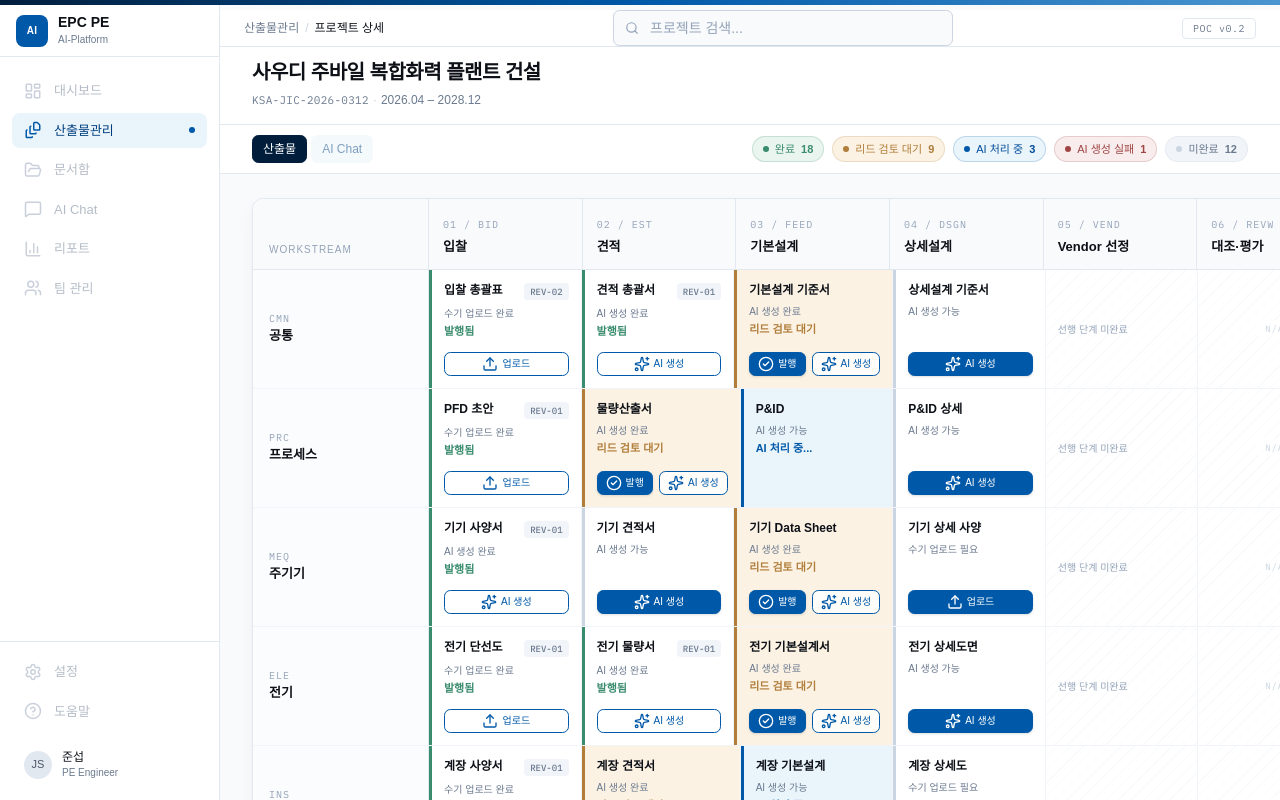
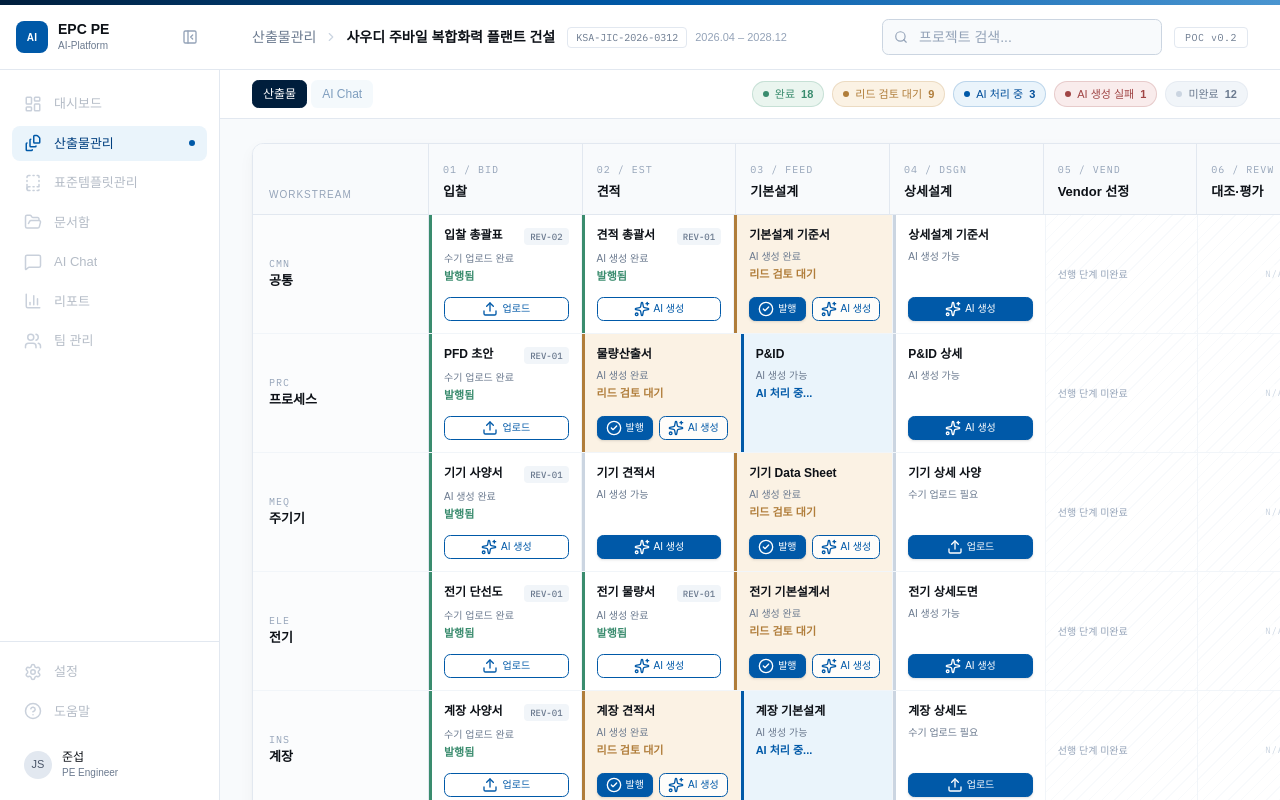
Before and after one commit to junseopsan/depe-aiplatform-frontend, a Next.js app: page /projects/1 in a window 1280 px wide. Built offline with nearby package versions, Linux system fonts and the light colour scheme; a web font is replaced by a local one.

Commit message:
feat: 레이아웃 구조 개선 — 사이드바 접기, 헤더 프로젝트 정보 통합, 레전드 sticky
Co-Authored-By: Claude Opus 4.6 (1M context) <noreply@anthropic.com>

```diff
--- a/src/features/project-detail/components/AppHeader.tsx
+++ b/src/features/project-detail/components/AppHeader.tsx
@@ -1,20 +1,34 @@
 'use client'
 
-import { Search } from 'lucide-react'
+import { Search, ChevronRight } from 'lucide-react'
 import { Input } from '@/components/ui/UiInput'
+import type { Project } from '../types/project-detail.types'
 
-export function AppHeader() {
+type AppHeaderProps = {
+  project: Project
+}
+
+export function AppHeader({ project }: AppHeaderProps) {
   return (
-    <header className="sticky top-[5px] z-40 flex h-[52px] items-center justify-between border-b border-border bg-card px-6">
-      {/* Breadcrumb */}
-      <div className="flex items-center gap-1.5 text-xs">
-        <span className="text-muted-foreground">산출물관리</span>
-        <span className="text-[var(--gray-300)]">/</span>
-        <span className="font-medium text-foreground">프로젝트 상세</span>
+    <header className="flex flex-1 items-center justify-between bg-card px-8 py-3.5">
+      {/* Breadcrumb + Project info */}
+      <div className="flex items-center gap-2">
+        <span className="text-sm text-muted-foreground">산출물관리</span>
+        <ChevronRight size={14} className="text-[var(--gray-300)]" />
+        <span className="text-sm font-semibold text-foreground">
+          {project.name}
+        </span>
+        <span className="ml-1 rounded border border-border px-2 py-0.5 font-mono text-[10px] text-muted-foreground">
+          {project.contractNo}
+        </span>
+        <span className="text-[11px] text-[var(--gray-400)]">
+          {project.startDate} – {project.endDate}
+        </span>
       </div>
 
       {/* Search */}
-      <div className="relative w-[340px]">
+      <div className="flex items-center gap-3">
+        <div className="relative w-[280px]">
           <Search
             className="absolute left-3 top-1/2 -translate-y-1/2 text-[var(--gray-400)]"
             size={14}
@@ -25,9 +39,6 @@ export function AppHeader() {
             className="pl-9"
           />
         </div>
-
-      {/* Right — POC tag */}
-      <div className="flex items-center gap-3">
         <span className="rounded border border-border px-2.5 py-0.5 font-mono text-[10px] tracking-wider text-muted-foreground">
           POC v0.2
         </span>
--- a/src/features/project-detail/components/ProjectDetailPage.tsx
+++ b/src/features/project-detail/components/ProjectDetailPage.tsx
@@ -6,9 +6,8 @@ import { MOCK_PROJECT } from '../data/mock-project'
 import { MOCK_DELIVERABLES } from '../data/mock-deliverables'
 import { publishCell, startGenerating, uploadComplete } from '../utils/deliverable-actions'
 import { TopBand } from './TopBand'
-import { Sidebar } from './Sidebar'
+import { Sidebar, SidebarLogo } from './Sidebar'
 import { AppHeader } from './AppHeader'
-import { ProjectBar } from './ProjectBar'
 import { DeliverableLegend } from './DeliverableLegend'
 import { DeliverableMatrix } from './DeliverableMatrix'
 import { AiGenerationDrawer } from './AiGenerationDrawer'
@@ -16,6 +15,7 @@ import { UploadDrawer } from './UploadDrawer'
 
 export function ProjectDetailPage() {
   const [deliverables, setDeliverables] = useState<DeliverableCell[]>(MOCK_DELIVERABLES)
+  const [sidebarCollapsed, setSidebarCollapsed] = useState(false)
 
   // Drawer state
   const [aiDrawerOpen, setAiDrawerOpen] = useState(false)
@@ -58,12 +58,20 @@ export function ProjectDetailPage() {
   return (
     <div className="flex h-screen flex-col overflow-hidden">
       <TopBand />
+
+      {/* Top row — sidebar logo + header */}
+      <div className="flex shrink-0 border-b border-border">
+        <SidebarLogo collapsed={sidebarCollapsed} onToggle={() => setSidebarCollapsed((prev) => !prev)} />
+        <AppHeader project={MOCK_PROJECT} />
+      </div>
+
+      {/* Body — sidebar nav + main content */}
       <div className="flex flex-1 overflow-hidden">
-        <Sidebar />
-        <main className="flex flex-1 flex-col overflow-y-auto bg-background">
-          <AppHeader />
-          <ProjectBar project={MOCK_PROJECT} />
-          <DeliverableLegend deliverables={deliverables} />
+        <Sidebar collapsed={sidebarCollapsed} />
+        <main className="relative flex flex-1 flex-col overflow-y-auto bg-background">
+          <div className="sticky top-0 z-10">
+            <DeliverableLegend deliverables={deliverables} />
+          </div>
           <DeliverableMatrix deliverables={deliverables} onAction={handleAction} />
         </main>
       </div>
--- a/src/features/project-detail/components/Sidebar.tsx
+++ b/src/features/project-detail/components/Sidebar.tsx
@@ -1,6 +1,6 @@
-'use client'
+"use client";
 
-import { cn } from '@/lib/utils'
+import { cn } from "@/lib/utils";
 import {
   LayoutDashboard,
   FileStack,
@@ -9,95 +9,156 @@ import {
   BarChart3,
   Users,
   FolderOpen,
+  BookTemplate,
   HelpCircle,
-} from 'lucide-react'
+  PanelLeftClose,
+  PanelLeftOpen,
+} from "lucide-react";
 
 type NavItem = {
-  icon: React.ReactNode
-  label: string
-  active?: boolean
-  disabled?: boolean
-}
+  icon: React.ReactNode;
+  label: string;
+  active?: boolean;
+  disabled?: boolean;
+};
 
 const NAV_MAIN: NavItem[] = [
-  { icon: <LayoutDashboard size={18} />, label: '대시보드', disabled: true },
-  { icon: <FileStack size={18} />, label: '산출물관리', active: true },
-  { icon: <FolderOpen size={18} />, label: '문서함', disabled: true },
-  { icon: <MessageSquare size={18} />, label: 'AI Chat', disabled: true },
-  { icon: <BarChart3 size={18} />, label: '리포트', disabled: true },
-  { icon: <Users size={18} />, label: '팀 관리', disabled: true },
-]
+  { icon: <LayoutDashboard size={18} />, label: "대시보드", disabled: true },
+  { icon: <FileStack size={18} />, label: "산출물관리", active: true },
+  { icon: <BookTemplate size={18} />, label: "표준템플릿관리", disabled: true },
+  { icon: <FolderOpen size={18} />, label: "문서함", disabled: true },
+  { icon: <MessageSquare size={18} />, label: "AI Chat", disabled: true },
+  { icon: <BarChart3 size={18} />, label: "리포트", disabled: true },
+  { icon: <Users size={18} />, label: "팀 관리", disabled: true },
+];
 
 const NAV_BOTTOM: NavItem[] = [
-  { icon: <Settings size={18} />, label: '설정', disabled: true },
-  { icon: <HelpCircle size={18} />, label: '도움말', disabled: true },
-]
+  { icon: <Settings size={18} />, label: "설정", disabled: true },
+  { icon: <HelpCircle size={18} />, label: "도움말", disabled: true },
+];
 
-function NavButton({ icon, label, active, disabled }: NavItem) {
+function NavButton({
+  icon,
+  label,
+  active,
+  disabled,
+  collapsed,
+}: NavItem & { collapsed: boolean }) {
   return (
     <button
       disabled={disabled}
+      title={collapsed ? label : undefined}
       className={cn(
-        'group flex w-full items-center gap-3 rounded-lg px-3 py-2 text-[13px] font-medium transition-colors',
+        "group flex w-full items-center gap-3 rounded-lg px-3 py-2 text-[13px] font-medium transition-colors",
+        collapsed && "justify-center px-0",
         active
-          ? 'bg-[var(--primary-50)] text-[var(--primary-700)]'
-          : 'text-[var(--gray-500)] hover:bg-[var(--gray-100)] hover:text-[var(--gray-900)]',
-        disabled && !active && 'cursor-not-allowed opacity-50 hover:bg-transparent hover:text-[var(--gray-500)]',
+          ? "bg-[var(--primary-50)] text-[var(--primary-700)]"
+          : "text-[var(--gray-500)] hover:bg-[var(--gray-100)] hover:text-[var(--gray-900)]",
+        disabled &&
+          !active &&
+          "cursor-not-allowed opacity-50 hover:bg-transparent hover:text-[var(--gray-500)]",
       )}
     >
       <span
         className={cn(
-          'transition-colors',
-          active ? 'text-[var(--primary-500)]' : 'text-[var(--gray-400)] group-hover:text-[var(--gray-600)]',
-          disabled && !active && 'group-hover:text-[var(--gray-400)]',
+          "shrink-0 transition-colors",
+          active
+            ? "text-[var(--primary-500)]"
+            : "text-[var(--gray-400)] group-hover:text-[var(--gray-600)]",
+          disabled && !active && "group-hover:text-[var(--gray-400)]",
         )}
       >
         {icon}
       </span>
-      {label}
+      {!collapsed && (
+        <>
+          <span className="truncate">{label}</span>
           {active && (
-        <span className="ml-auto h-1.5 w-1.5 rounded-full bg-[var(--primary-500)]" />
+            <span className="ml-auto h-1.5 w-1.5 shrink-0 rounded-full bg-[var(--primary-500)]" />
+          )}
+        </>
       )}
     </button>
-  )
+  );
 }
 
-export function Sidebar() {
+export function SidebarLogo({
+  collapsed,
+  onToggle,
+}: {
+  collapsed: boolean;
+  onToggle: () => void;
+}) {
   return (
-    <aside className="flex w-[220px] shrink-0 flex-col border-r border-border bg-card">
-      {/* Logo */}
-      <div className="flex h-[52px] items-center gap-2.5 border-b border-border px-4">
-        <div className="flex h-8 w-8 items-center justify-center rounded-lg bg-[var(--primary-500)] text-[10px] font-bold tracking-wide text-white">
-          AI
-        </div>
-        <div>
+    <div
+      className={cn(
+        "flex shrink-0 items-center bg-card transition-all duration-200",
+        collapsed ? "w-[60px] justify-center px-0" : "w-[220px] gap-2.5 px-4",
+      )}
+    >
+      <button
+        onClick={collapsed ? onToggle : undefined}
+        className={cn(
+          "flex h-8 w-8 shrink-0 items-center justify-center rounded-lg bg-[var(--primary-500)] text-[10px] font-bold tracking-wide text-white transition-transform",
+          collapsed && "cursor-pointer hover:scale-110",
+        )}
+        title={collapsed ? "사이드바 펼치기" : undefined}
+      >
+        {collapsed ? <PanelLeftOpen size={16} /> : <span>AI</span>}
+      </button>
+      {!collapsed && (
+        <>
+          <div className="flex-1">
             <p className="text-sm font-semibold leading-tight text-foreground">
               EPC PE
             </p>
-          <p className="text-[10px] text-muted-foreground">
-            AI-Platform
-          </p>
+            <p className="text-[10px] text-muted-foreground">AI-Platform</p>
           </div>
+          <button
+            onClick={onToggle}
+            className="flex h-7 w-7 shrink-0 cursor-pointer items-center justify-center rounded-md text-[var(--gray-400)] transition-colors hover:bg-[var(--gray-100)] hover:text-[var(--gray-600)]"
+            title="사이드바 접기"
+          >
+            <PanelLeftClose size={16} />
+          </button>
+        </>
+      )}
     </div>
+  );
+}
 
+export function Sidebar({ collapsed }: { collapsed: boolean }) {
+  return (
+    <aside
+      className={cn(
+        "flex shrink-0 flex-col border-r border-border bg-card transition-all duration-200",
+        collapsed ? "w-[60px]" : "w-[220px]",
+      )}
+    >
       {/* Main nav */}
-      <nav className="flex flex-1 flex-col gap-1 px-3 py-4">
+      <nav className={cn("flex flex-1 flex-col gap-1 py-4", collapsed ? "px-2" : "px-3")}>
         {NAV_MAIN.map((item) => (
-          <NavButton key={item.label} {...item} />
+          <NavButton key={item.label} {...item} collapsed={collapsed} />
         ))}
       </nav>
 
       {/* Bottom nav */}
-      <nav className="flex flex-col gap-1 border-t border-border px-3 py-3">
+      <nav className={cn("flex flex-col gap-1 border-t border-border py-3", collapsed ? "px-2" : "px-3")}>
         {NAV_BOTTOM.map((item) => (
-          <NavButton key={item.label} {...item} />
+          <NavButton key={item.label} {...item} collapsed={collapsed} />
         ))}
 
         {/* User */}
-        <div className="mt-2 flex items-center gap-2.5 rounded-lg px-3 py-2">
-          <div className="flex h-7 w-7 items-center justify-center rounded-full bg-[var(--gray-200)] text-[11px] font-medium text-[var(--gray-600)]">
+        <div
+          className={cn(
+            "mt-2 flex items-center rounded-lg py-2",
+            collapsed ? "justify-center px-0" : "gap-2.5 px-3",
+          )}
+        >
+          <div className="flex h-7 w-7 shrink-0 items-center justify-center rounded-full bg-[var(--gray-200)] text-[11px] font-medium text-[var(--gray-600)]">
             JS
           </div>
+          {!collapsed && (
             <div className="flex-1 overflow-hidden">
               <p className="truncate text-xs font-medium text-foreground">
                 준섭
@@ -106,8 +167,9 @@ export function Sidebar() {
                 PE Engineer
               </p>
             </div>
+          )}
         </div>
       </nav>
     </aside>
-  )
+  );
 }
```
Lines whose indentation alone changed are shown as unchanged.
